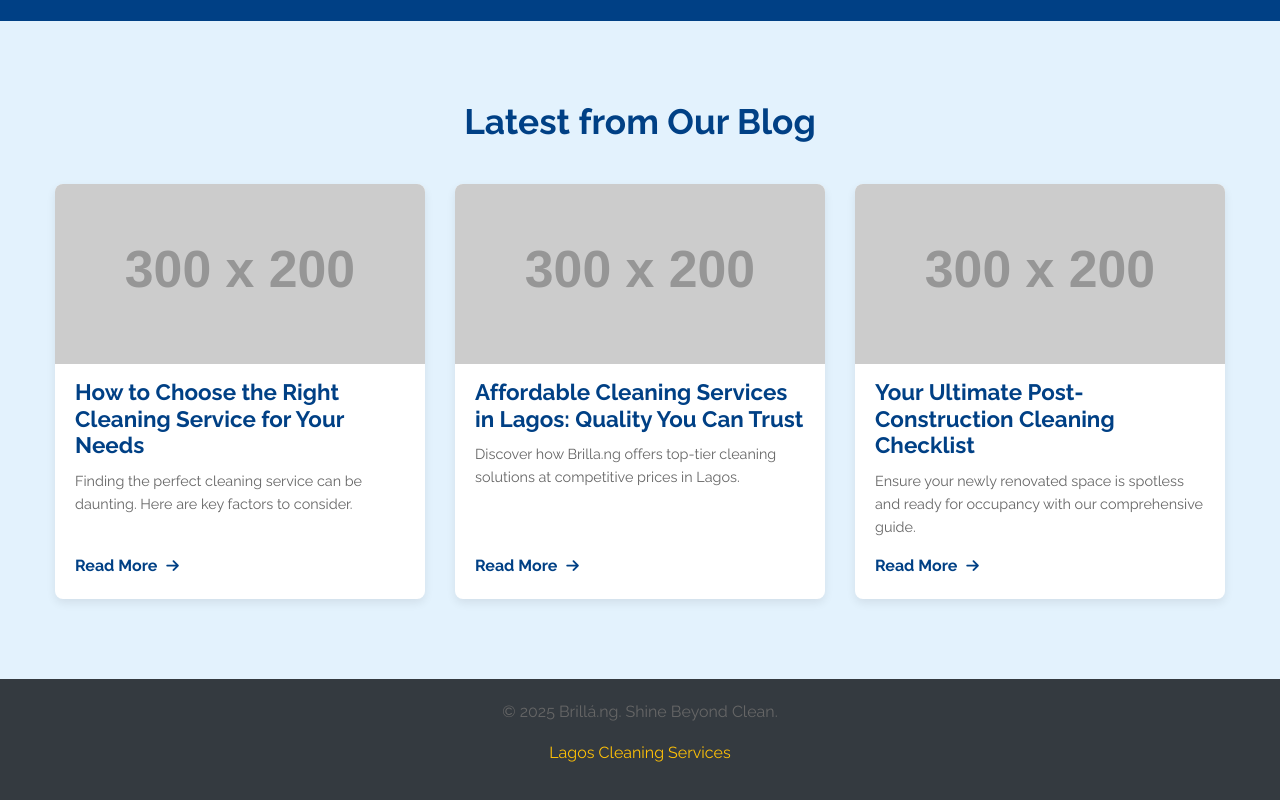
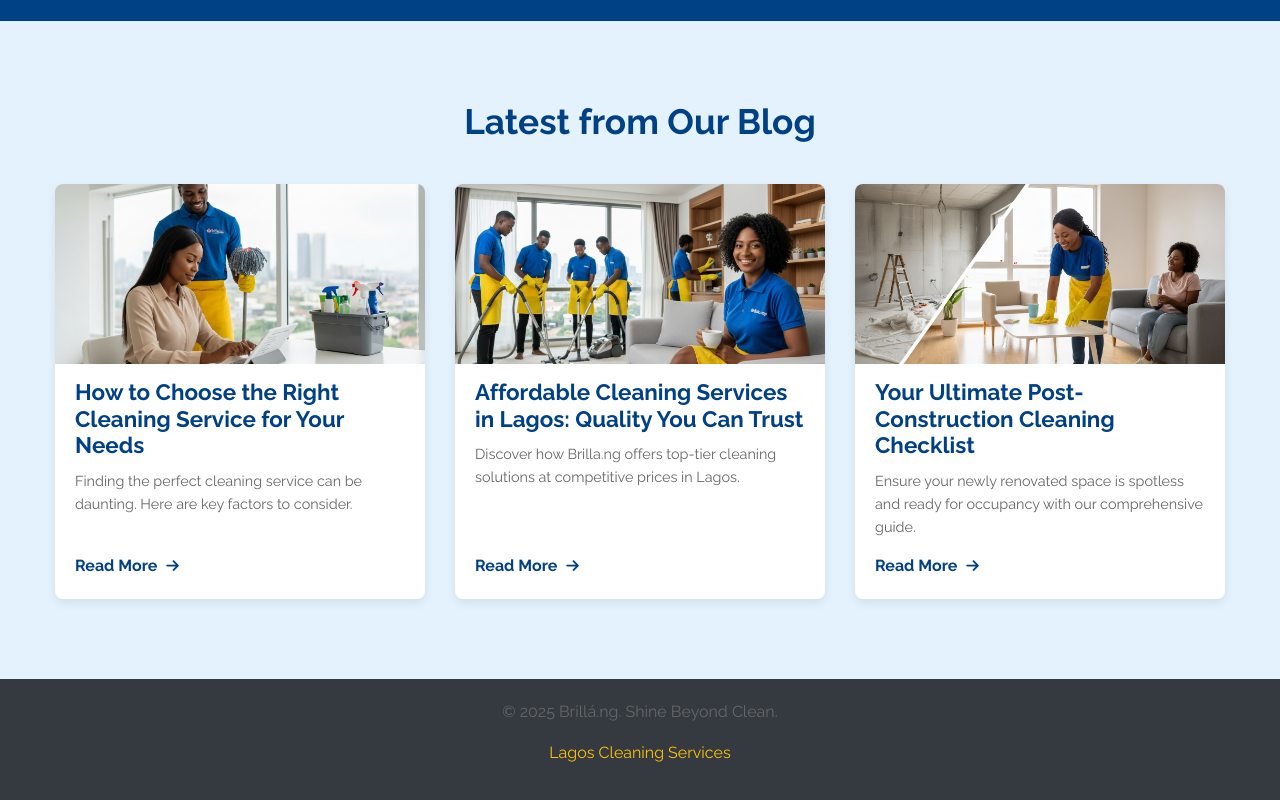
Before and after one commit to pennio-design/brilla-ng, a plain HTML site: page index.html in a window 1280 px wide. Shown: the part 4792-5592 px from the top of the page. Drawn offline with Linux system fonts and the light colour scheme; placeholder pictures from the web are drawn by us.

Commit message:
Update index.html

```diff
--- a/index.html
+++ b/index.html
@@ -212,19 +212,19 @@
             <h2>Latest from Our Blog</h2>
             <div class="blog-grid">
                 <div class="blog-post-card">
-                    <img src="images/blog-1.jpg" alt="Featured blog post image: How to Choose a Cleaning Service" loading="lazy" onerror="this.onerror=null;this.src='https://via.placeholder.com/300x200?text=Blog+Image';"/>
+                    <img src="images/blog-1.jpeg" alt="Featured blog post image: How to Choose a Cleaning Service" loading="lazy" onerror="this.onerror=null;this.src='https://via.placeholder.com/300x200?text=Blog+Image';"/>
                     <h3><a href="/blog/how-to-choose-cleaning-service.html">How to Choose the Right Cleaning Service for Your Needs</a></h3>
                     <p>Finding the perfect cleaning service can be daunting. Here are key factors to consider.</p>
                     <a href="/blog/how-to-choose-cleaning-service.html" class="read-more">Read More <i class="fas fa-arrow-right"></i></a>
                 </div>
                 <div class="blog-post-card">
-                    <img src="images/blog-2.jpg" alt="Featured blog post image: Affordable Cleaning in Lagos" loading="lazy" onerror="this.onerror=null;this.src='https://via.placeholder.com/300x200?text=Blog+Image';"/>
+                    <img src="images/blog-2.jpeg" alt="Featured blog post image: Affordable Cleaning in Lagos" loading="lazy" onerror="this.onerror=null;this.src='https://via.placeholder.com/300x200?text=Blog+Image';"/>
                     <h3><a href="/blog/affordable-cleaning-lagos.html">Affordable Cleaning Services in Lagos: Quality You Can Trust</a></h3>
                     <p>Discover how Brilla.ng offers top-tier cleaning solutions at competitive prices in Lagos.</p>
                     <a href="/blog/affordable-cleaning-lagos.html" class="read-more">Read More <i class="fas fa-arrow-right"></i></a>
                 </div>
                 <div class="blog-post-card">
-                    <img src="images/blog-3.jpg" alt="Featured blog post image: Post-Construction Cleaning Checklist" loading="lazy" onerror="this.onerror=null;this.src='https://via.placeholder.com/300x200?text=Blog+Image';"/>
+                    <img src="images/blog-3.jpeg" alt="Featured blog post image: Post-Construction Cleaning Checklist" loading="lazy" onerror="this.onerror=null;this.src='https://via.placeholder.com/300x200?text=Blog+Image';"/>
                     <h3><a href="/blog/post-construction-checklist.html">Your Ultimate Post-Construction Cleaning Checklist</a></h3>
                     <p>Ensure your newly renovated space is spotless and ready for occupancy with our comprehensive guide.</p>
                     <a href="/blog/post-construction-checklist.html" class="read-more">Read More <i class="fas fa-arrow-right"></i></a>
```
